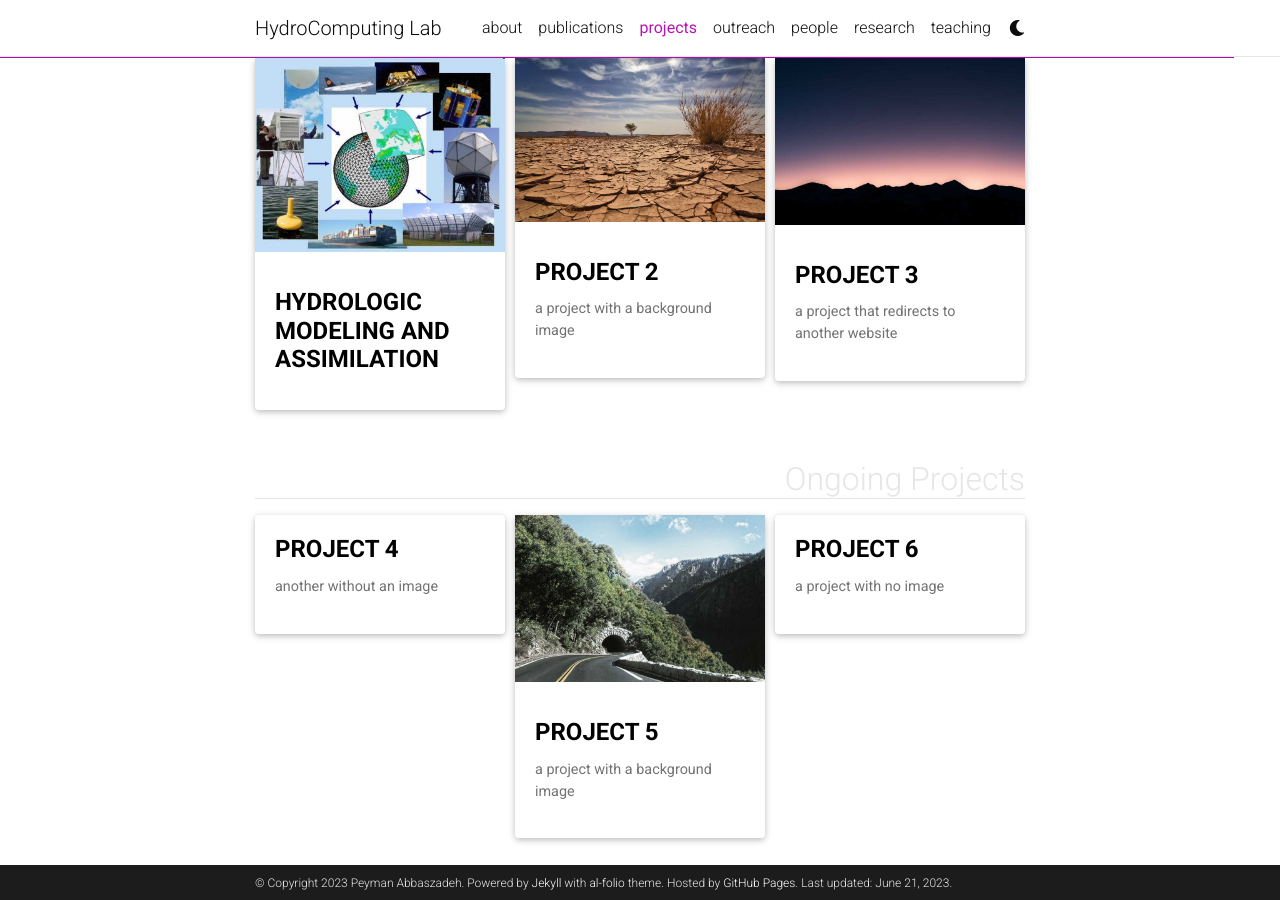
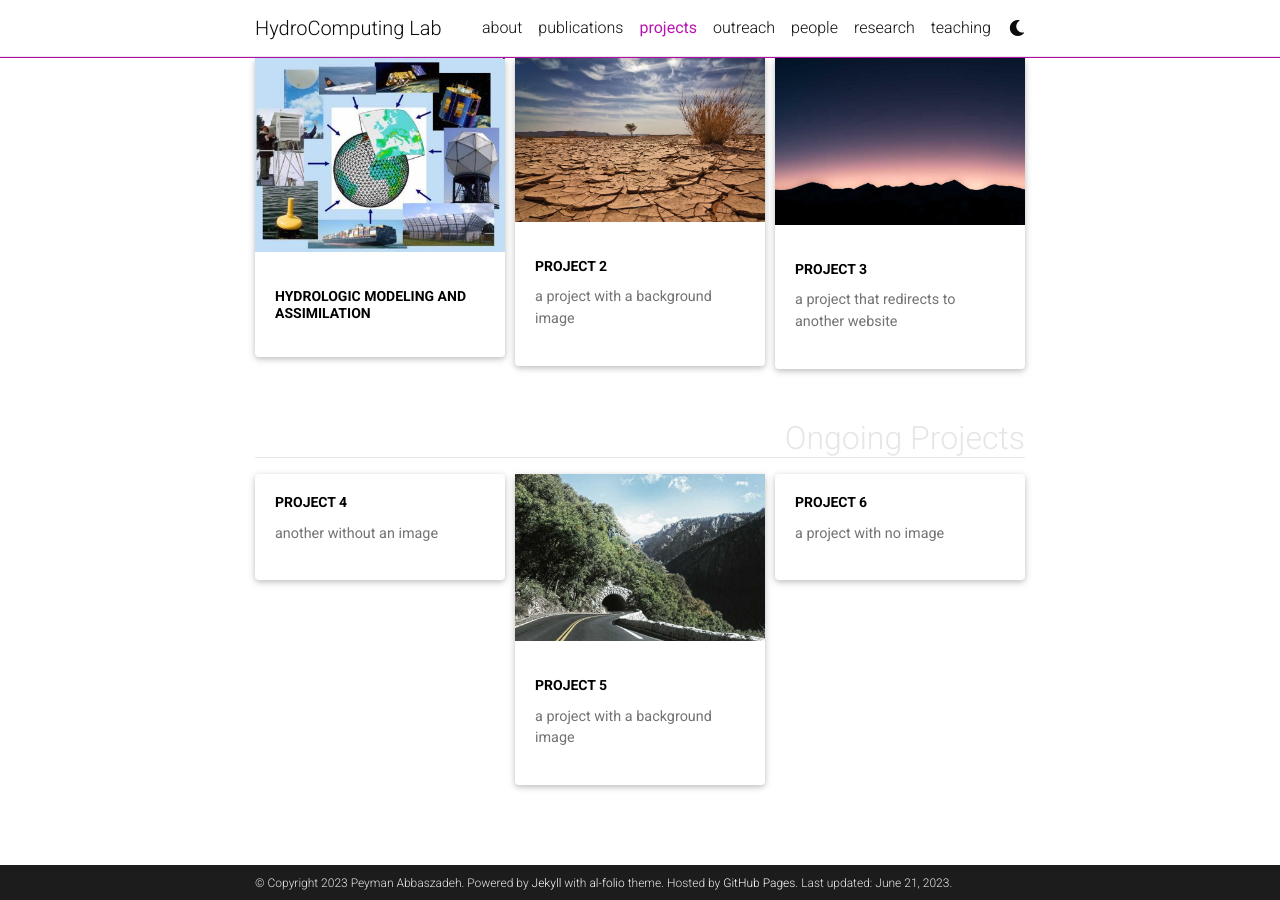
Before and after one commit to Pabbaszadeh/Pabbaszadeh.github.io, a Jekyll site: the page built from _pages/projects.md, in a window 1280 px wide and 900 px high, scrolled down 892 px. Built offline with Jekyll 4.4.1, drawn with Linux system fonts in a browser that asks for light colours; full-size pictures stand in for the smaller copies a plugin makes; comment, search, counter and statistics services are not loaded; a style sheet for code colours, icons or effects is not loaded.

Commit message:
Update projects.html

```diff
--- a/_includes/projects.html
+++ b/_includes/projects.html
@@ -13,7 +13,7 @@
           alt="project thumbnail" -%}
         {%- endif %}
         <div class="card-body">
-          <h2 class="card-title text-uppercase" style="font-size: 24px; font-weight: bold;">{{ project.title }}</h2>
+          <h2 class="card-title text-uppercase" style="font-size: 14px; font-weight: bold;">{{ project.title }}</h2>
           <p class="card-text">{{ project.description }}</p>
           <div class="row ml-1 mr-1 p-0">
             {%- if project.github -%}
```
